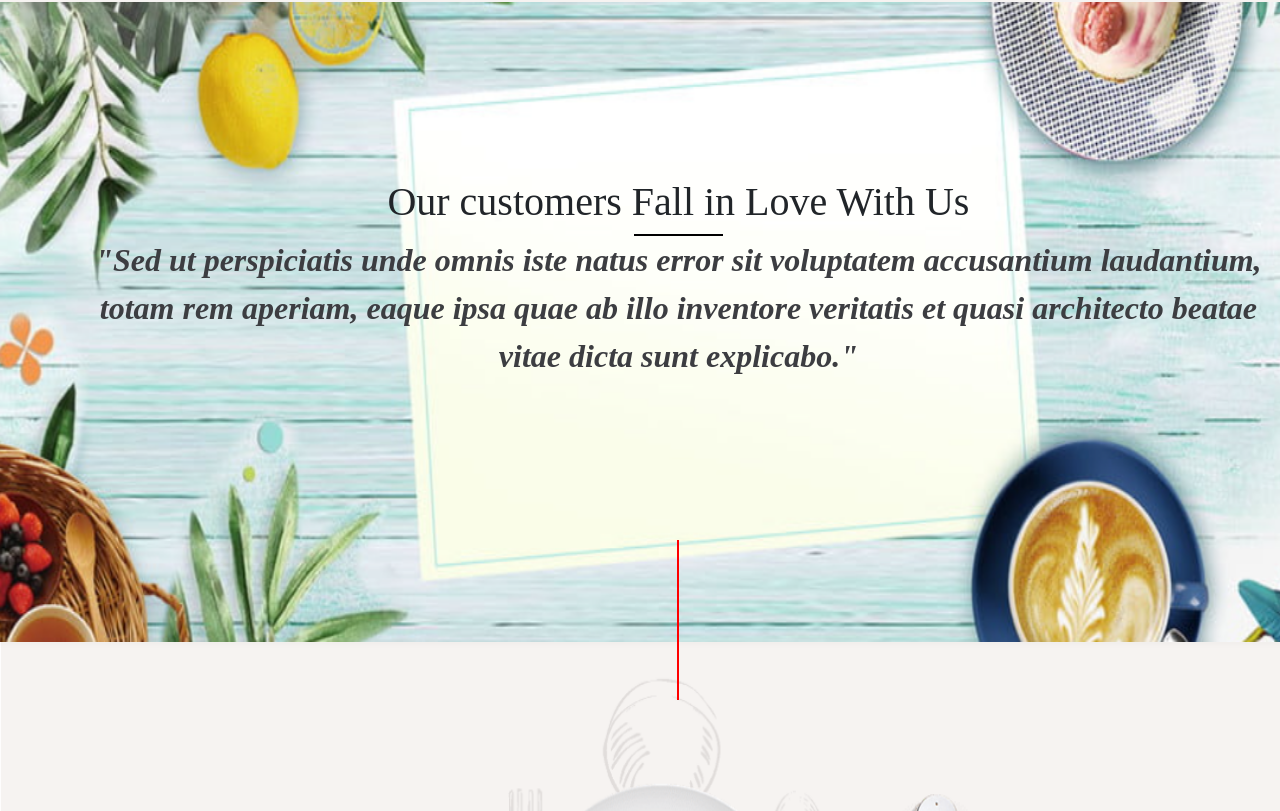
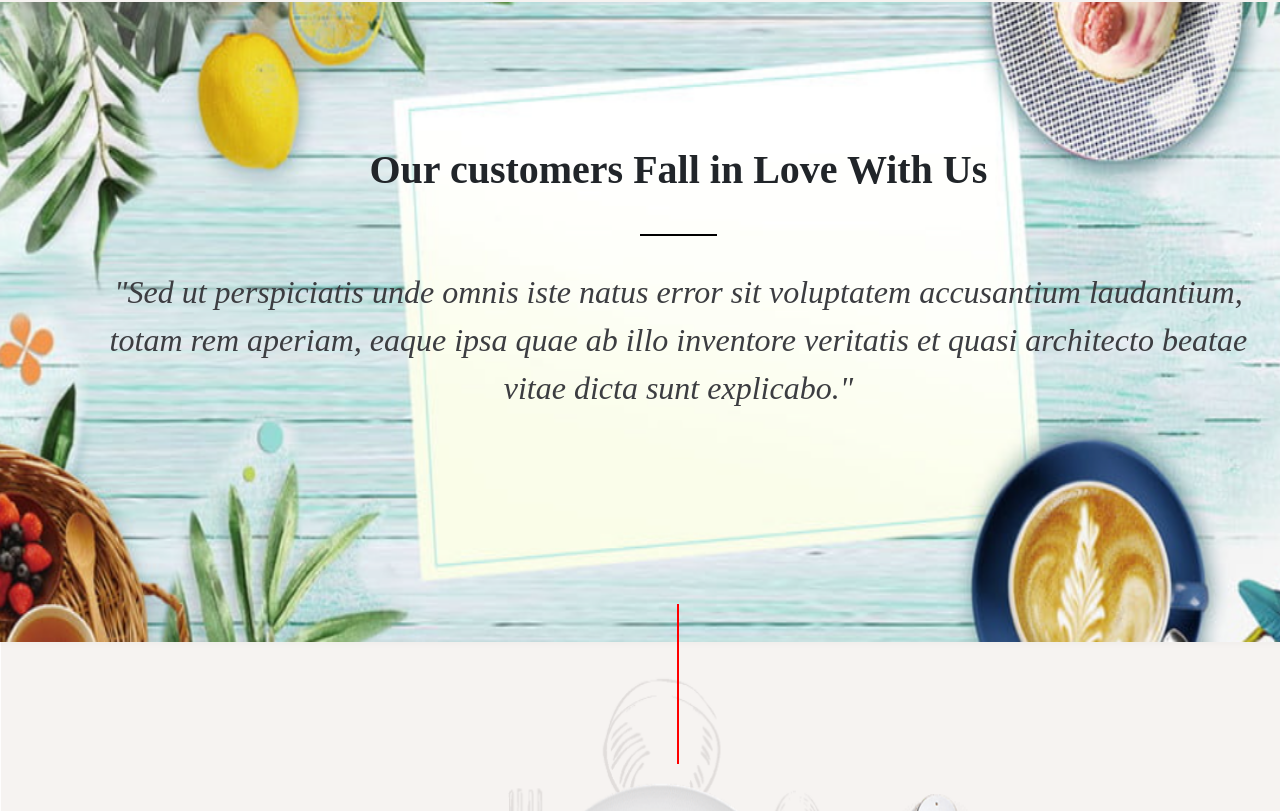
Before and after one commit to Yodawgz0/food-works, a React (Create React App) app: page / in a window 1280 px wide. Shown: the part 4349-5160 px from the top of the page. Built offline with nearby package versions, Linux system fonts and the light colour scheme.

Commit message:
testemonial updated

```diff
--- a/src/components/Testimonials.js
+++ b/src/components/Testimonials.js
@@ -1,6 +1,7 @@
 import React from "react";
 import BgPic from "../assets/test.png";
 import ReservePic from "../assets/reservee.png";
+<meta name="viewport" content="width=device-width, initial-scale=1.0"></meta>
 
 export default function Testimonials() {
   return (
--- a/src/styles/Testimonials.scss
+++ b/src/styles/Testimonials.scss
@@ -13,7 +13,7 @@
 }
 .testimonialcontainer {
   position: absolute;
-  top: 22vh;
+  top: 18vh;
   left: 6vw;
   display: flex;
   flex-direction: column;
@@ -24,10 +24,13 @@
     font-size: 2.5rem;
     text-align: center;
     font-family: serif;
+    font-weight: bold;
   }
   &__blackline {
     border-bottom: 2px solid black;
-    width: 7vw;
+    width: 6vw;
+    margin-top: 4vh;
+    margin-bottom: 4vh;
   }
   &__details {
     font-size: 2rem;
@@ -35,14 +38,15 @@
     font-style: italic;
     color: rgb(60, 61, 65);
     text-align: center;
-    font-weight: bold;
+    overflow: auto;
+
   }
   &__redline {
-    margin-top: 18vh;
-
-    border-left: 2px solid red;
-    height: 20vh;
-    left: 50vw;
+    background-color:#E5DBCC;
+  border-left: 2px solid red;
+  height: 20vh;
+  margin-top: 22vh;
+  margin-bottom: 5vh;
   }
 }
 
@@ -83,3 +87,10 @@
     margin-bottom: -1vh;
   }
 }
+
+@media (max-width: 480px) {
+  .testemonialcontainer__mainheading{
+    width: 100%;
+    text-align: center;
+  }
+}
```
